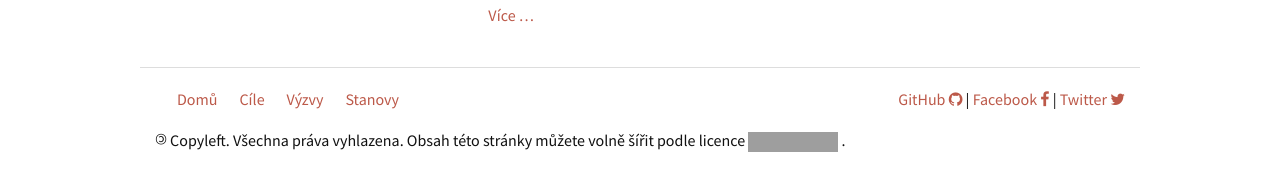
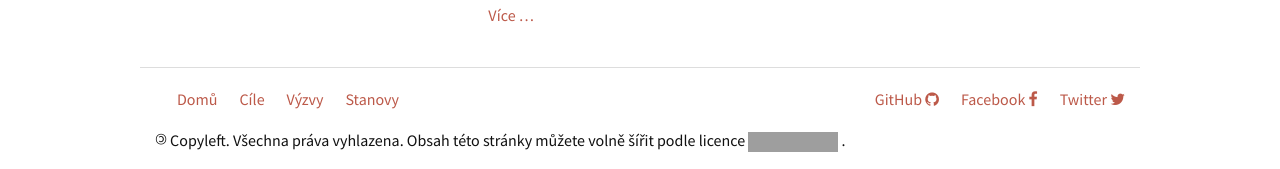
Before and after one commit to otevrenamesta/otevrenamesta.github.io, a Jekyll site: the page built from index.md, in a window 1280 px wide. Shown: the part 1155-1324 px from the top of the page. Built offline with Jekyll 4.4.1, drawn with Linux system fonts in a browser that asks for light colours; nearby versions of some CDN libraries; grey boxes are pictures that could not be loaded.

Commit message:
links style

```diff
--- a/_includes/footer.html
+++ b/_includes/footer.html
@@ -2,17 +2,16 @@
 <hr/>
   <div class="large-12 columns">
 
-    <p class="quiet copyright right">
-      <a href="https://github.com/otevrenamesta/">GitHub <i class="fa fa-github"></i></a> |
-      <a href="https://www.facebook.com/otevrenamesta">Facebook <i class="fa fa-facebook"></i></a> |
-      <a href="https://github.com/otevrenamesta/">Twitter <i class="fa fa-twitter"></i></a>
+    <ul class="inline-list right">
+      <li><a href="https://github.com/otevrenamesta/">GitHub <i class="fa fa-github"></i></a></li>
+      <li><a href="https://www.facebook.com/otevrenamesta">Facebook <i class="fa fa-facebook"></i></a></li>
+      <li><a href="https://github.com/otevrenamesta/">Twitter <i class="fa fa-twitter"></i></a></li>
       {{ site.year }}
-    </p>
+    </ul>
 
     <ul class="inline-list">
-        {% include nav.html %}
+      {% include nav.html %}
     </ul>
-
 
     <p class="quiet copyright">
       <span style="-webkit-transform:rotate(180deg);-moz-transform:rotate(180deg);-o-transform:rotate(180deg);-khtml-transform:rotate(180deg);-ms-transform:rotate(180deg);transform:rotate(180deg);display:inline-block;font-size:1em">©</span>
```
